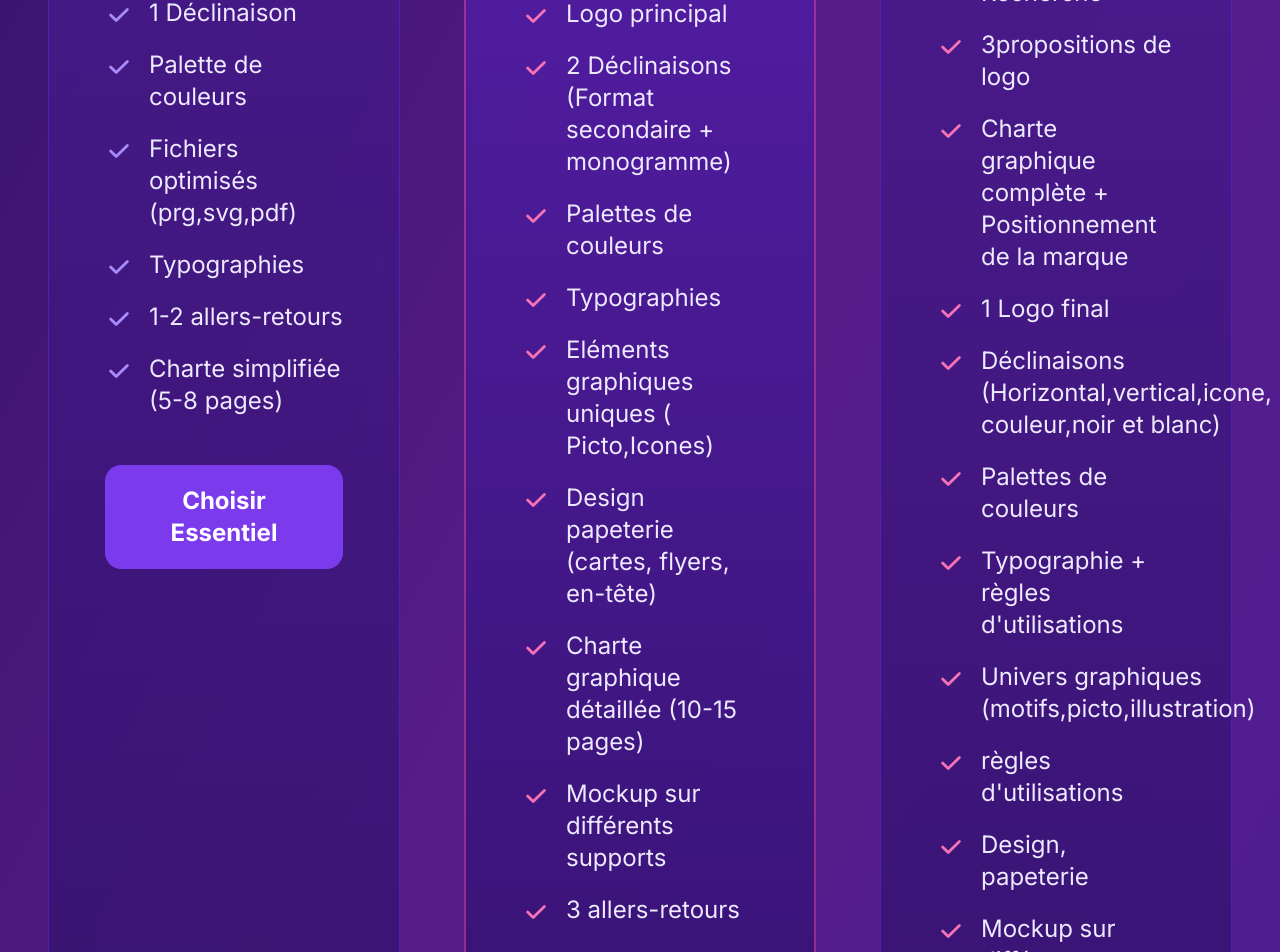
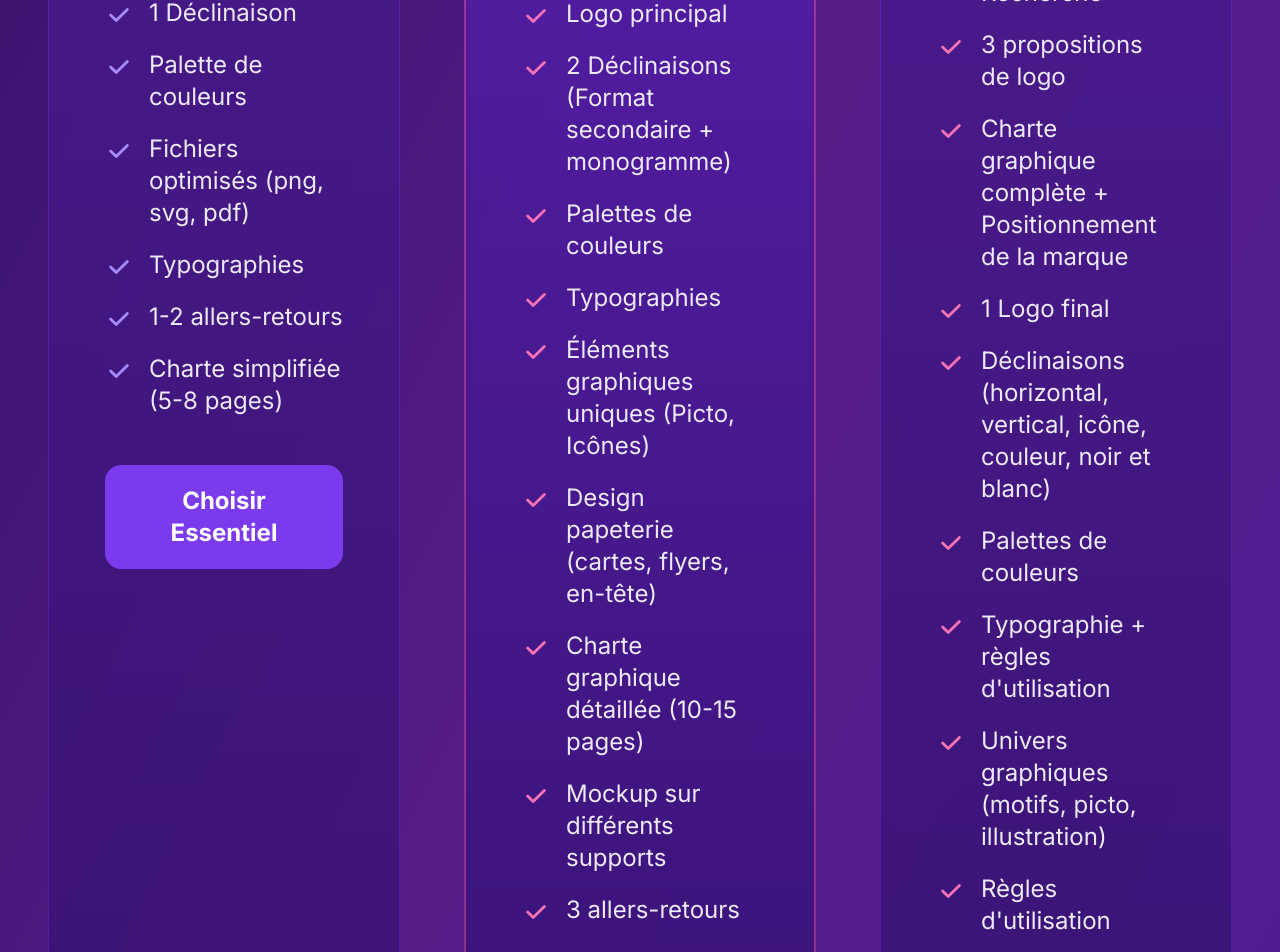
Before and after one commit to herpin-dominique/graphiste-site, a SvelteKit app: page /tarifs in a window 1280 px wide. Shown: the part 940-1892 px from the top of the page. Built offline with nearby package versions, Linux system fonts and the light colour scheme.

Commit message:
refactor(tarifs): correct typographical errors and improve text consistency

```diff
--- a/src/routes/tarifs/+page.svelte
+++ b/src/routes/tarifs/+page.svelte
@@ -146,7 +146,7 @@
               clip-rule="evenodd"
             ></path>
           </svg>
-          <span>Fichiers optimisés (prg,svg,pdf)</span>
+          <span>Fichiers optimisés (png, svg, pdf)</span>
         </li>
         <li class="flex items-start gap-4">
           <svg
@@ -342,7 +342,7 @@
               clip-rule="evenodd"
             ></path>
           </svg>
-          <span>Eléments graphiques uniques ( Picto,Icones)</span>
+          <span>Éléments graphiques uniques (Picto, Icônes)</span>
         </li>
         <li class="flex items-start gap-4">
           <svg
@@ -496,7 +496,7 @@
               clip-rule="evenodd"
             ></path>
           </svg>
-          <span>3propositions de logo</span>
+          <span>3 propositions de logo</span>
         </li>
         <li class="flex items-start gap-4">
           <svg
@@ -539,7 +539,7 @@
             ></path>
           </svg>
           <span
-            >Déclinaisons (Horizontal,vertical,icone, couleur,noir et blanc)</span
+            >Déclinaisons (horizontal, vertical, icône, couleur, noir et blanc)</span
           >
         </li>
         <li class="flex items-start gap-4">
@@ -568,7 +568,7 @@
               clip-rule="evenodd"
             ></path>
           </svg>
-          <span>Typographie + règles d'utilisations</span>
+          <span>Typographie + règles d'utilisation</span>
         </li>
         <li class="flex items-start gap-4">
           <svg
@@ -582,7 +582,7 @@
               clip-rule="evenodd"
             ></path>
           </svg>
-          <span>Univers graphiques (motifs,picto,illustration)</span>
+          <span>Univers graphiques (motifs, picto, illustration)</span>
         </li>
         <li class="flex items-start gap-4">
           <svg
@@ -596,7 +596,7 @@
               clip-rule="evenodd"
             ></path>
           </svg>
-          <span>règles d'utilisations</span>
+          <span>Règles d'utilisation</span>
         </li>
         <li class="flex items-start gap-4">
           <svg
@@ -610,7 +610,7 @@
               clip-rule="evenodd"
             ></path>
           </svg>
-          <span>Design, papeterie</span>
+          <span>Design papeterie</span>
         </li>
         <li class="flex items-start gap-4">
           <svg
@@ -638,7 +638,7 @@
               clip-rule="evenodd"
             ></path>
           </svg>
-          <span>4-5 allers-retours / fichiers sources + prg,svg,pdf</span>
+          <span>4-5 allers-retours / fichiers sources + png, svg, pdf</span>
         </li>
       </ul>
 
@@ -658,6 +658,6 @@
     data-aos-delay="400"
   >
     Chaque projet est unique. Contactez-moi pour un devis personnalisé adapté à
-    vos besoins spécifiques. Exemple : un flyer seul simple ou recto -verso
+    vos besoins spécifiques. Exemple : un flyer seul simple ou recto-verso
   </p>
 </main>
```
